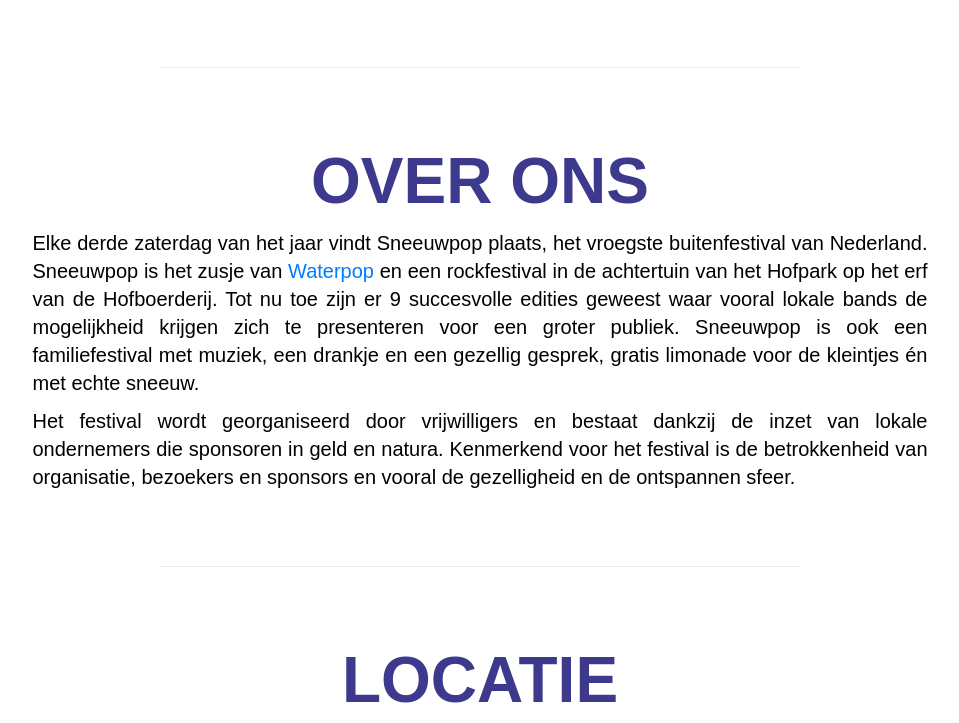
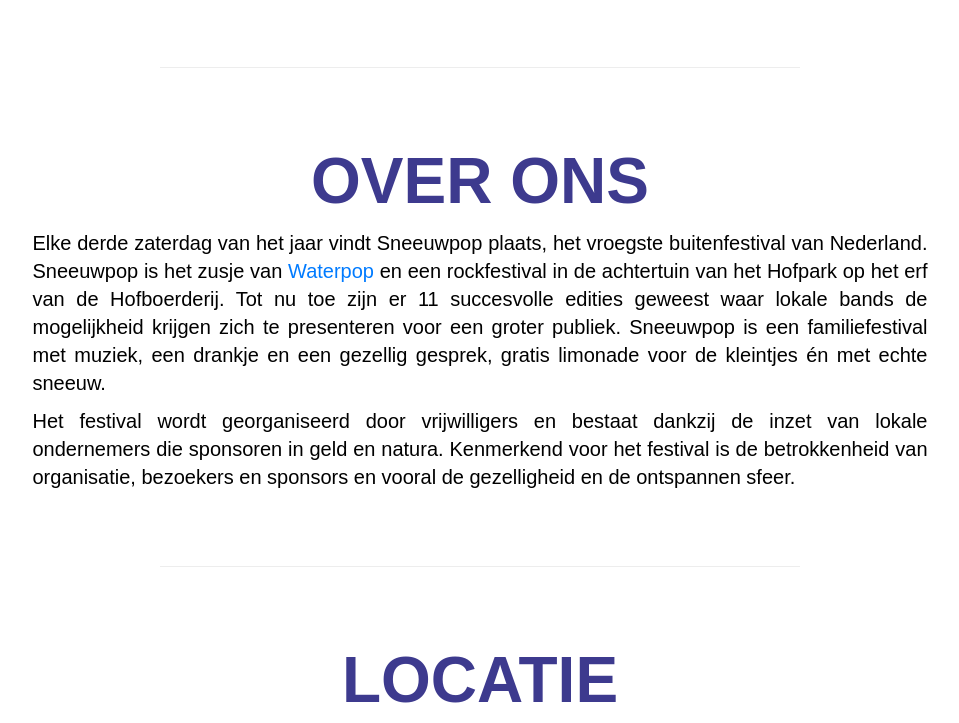
Before and after one commit to sneeuwpop-festival/sneeuwpop.nl, a Jekyll site: the page built from index.md, in a window 1280 px wide and 900 px high, scrolled down 2058 px, cut to the strip 0-723 px from the top of the window. Shown: the whole strip, without its empty margins (160-1119 px from the left). Built offline with Jekyll 4.4.1, drawn with Linux system fonts in a browser that asks for light colours.

Commit message:
Update intro.html

```diff
--- a/_includes/intro.html
+++ b/_includes/intro.html
@@ -1,7 +1,7 @@
 <div class="container">
     <div class="col-md-10 mx-auto uitvullen">
         <h2>OVER ONS</h2>
-        <h5>Elke derde zaterdag van het jaar vindt Sneeuwpop plaats, het vroegste buitenfestival van Nederland. Sneeuwpop is het zusje van <a href="https://waterpop.nl/">Waterpop</a> en een rockfestival in de achtertuin van het Hofpark op het erf van de Hofboerderij. Tot nu toe zijn er 9 succesvolle edities geweest waar vooral lokale bands de mogelijkheid krijgen zich te presenteren voor een groter publiek. Sneeuwpop is ook een familiefestival met muziek, een drankje en een gezellig gesprek, gratis limonade voor de kleintjes én met echte sneeuw.</h5>
+        <h5>Elke derde zaterdag van het jaar vindt Sneeuwpop plaats, het vroegste buitenfestival van Nederland. Sneeuwpop is het zusje van <a href="https://waterpop.nl/">Waterpop</a> en een rockfestival in de achtertuin van het Hofpark op het erf van de Hofboerderij. Tot nu toe zijn er 11 succesvolle edities geweest waar lokale bands de mogelijkheid krijgen zich te presenteren voor een groter publiek. Sneeuwpop is een familiefestival met muziek, een drankje en een gezellig gesprek, gratis limonade voor de kleintjes én met echte sneeuw.</h5>
         <h5>Het festival wordt georganiseerd door vrijwilligers en bestaat dankzij de inzet van lokale ondernemers die sponsoren in geld en natura. Kenmerkend voor het festival is de betrokkenheid van organisatie, bezoekers en sponsors en vooral de gezelligheid en de ontspannen sfeer.</h5>
     </div>
 </div>
```
